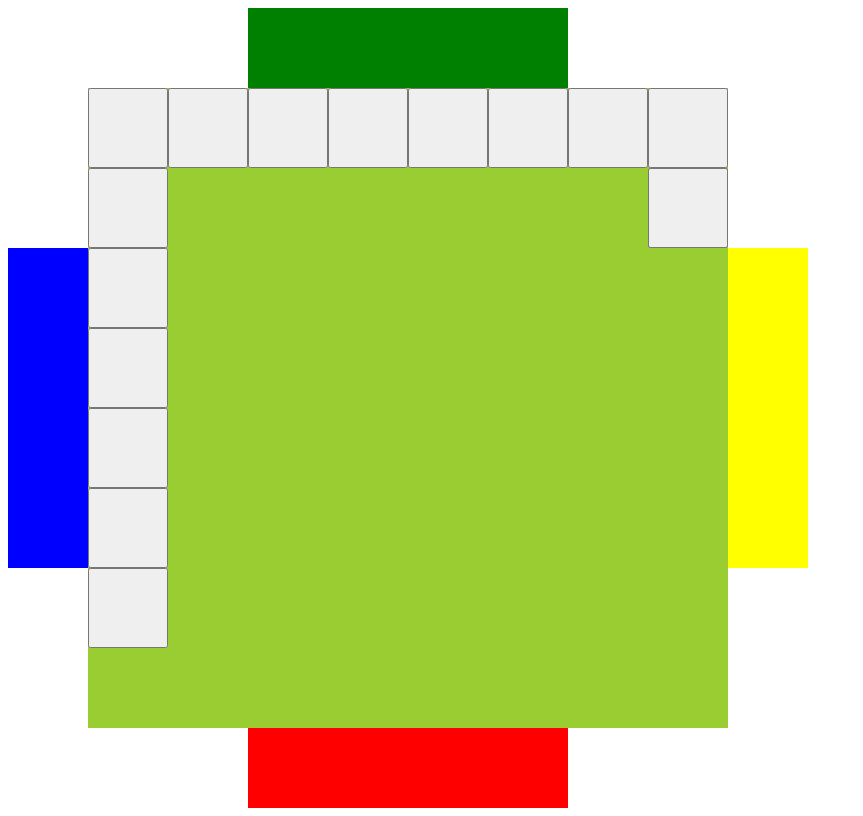
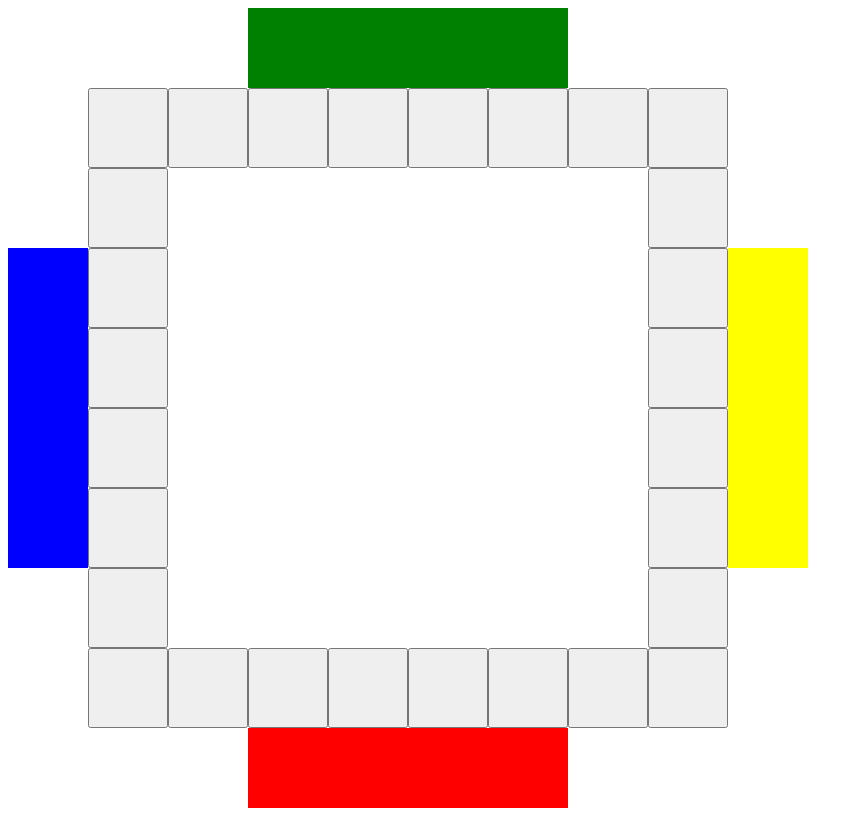
Before and after one commit to proshian/trouble, a plain HTML site: page alterantiveInterface.html in a window 1280 px wide. Shown: the whole page, without its empty margins (0-863 px from the left). Drawn offline with Linux system fonts and the light colour scheme.

Commit message:
More work on multi-interface

```diff
--- a/alterantiveInterface.html
+++ b/alterantiveInterface.html
@@ -9,6 +9,54 @@
 	<div class = "game">
 		<div class="board">
 			<div class="field">
+				<div class="feild-top">
+					<button type="button" class="slot"></button>
+					<button type="button" class="slot"></button>
+					<button type="button" class="slot"></button>
+					<button type="button" class="slot"></button>
+					<button type="button" class="slot"></button>
+					<button type="button" class="slot"></button>
+					<button type="button" class="slot"></button>
+					<button type="button" class="slot"></button>
+				</div>
+
+
+				<div class="feild-left">
+					<button type="button" class="slot"></button>
+					<button type="button" class="slot"></button>
+					<button type="button" class="slot"></button>
+					<button type="button" class="slot"></button>
+					<button type="button" class="slot"></button>
+					<button type="button" class="slot"></button>
+				</div>
+
+
+				<div class="feild-right">
+					<button type="button" class="slot"></button>
+					<button type="button" class="slot"></button>
+					<button type="button" class="slot"></button>
+					<button type="button" class="slot"></button>
+					<button type="button" class="slot"></button>
+					<button type="button" class="slot"></button>
+				</div>
+
+
+
+
+				<div class="feild-bottom">
+					<button type="button" class="slot"></button>
+					<button type="button" class="slot"></button>
+					<button type="button" class="slot"></button>
+					<button type="button" class="slot"></button>
+					<button type="button" class="slot"></button>
+					<button type="button" class="slot"></button>
+					<button type="button" class="slot"></button>
+					<button type="button" class="slot"></button>
+				</div>
+
+
+				<!--
+
 	<button type="button" class="feild-top"></button>
 	<button type="button" class="feild-top"></button>
 	<button type="button" class="feild-top"></button>
@@ -32,6 +80,7 @@
 	<button type="button" class="feild-right"></button>
 	<button type="button" class="feild-right"></button>
 
+	-->
 
 
 			</div>
--- a/styles/alternativeInterface.css
+++ b/styles/alternativeInterface.css
@@ -16,7 +16,6 @@
     grid-column-end: 10;
     grid-row-start: 2;
     grid-row-end: 10;
-    background-color: yellowgreen;
 }
 
 
@@ -49,18 +48,37 @@
 }
 
 .feild-top {
-    grid-row-start: 1;
+    display: grid;
+    grid-template-columns: repeat(8, 1fr);
+
+    grid-row-start:1;
+    grid-column-start: 1;
+    grid-column-end: 9;
 }
 
 .feild-left {
-    grid-column-start: 1;
+    display: grid;
+    grid-template-rows: repeat(6, 1fr);
+    grid-column: 1;
+
+    grid-row-start: 2;
+    grid-row-end: 8;
 }
 
 .feild-right {
-    grid-column-start: 8;
+    display: grid;
+    grid-template-rows: repeat(6, 1fr);
+    grid-column: 8;
+
     grid-row-start: 2;
+    grid-row-end: 8;
 }
 
 .feild-bottom {
+    display: grid;
+    grid-template-columns: repeat(8, 1fr);
+
     grid-row-start: 8;
+    grid-column-start: 1;
+    grid-column-end: 9;
 }
```
Lines whose indentation alone changed are shown as unchanged.
